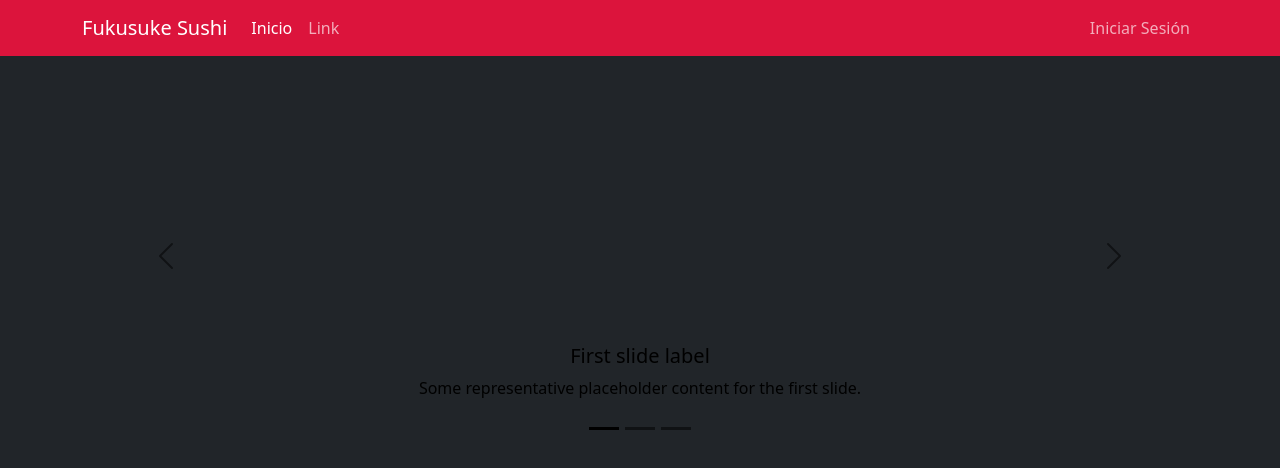
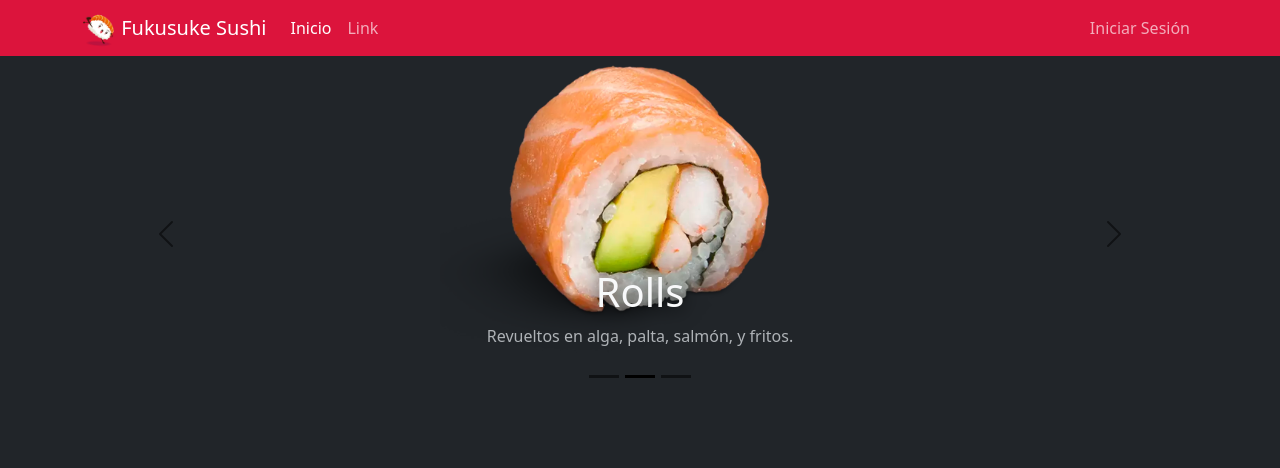
Before and after one commit to dzegers-USM/www-sushi, a website: page src/index.html in a window 1280 px wide. Both pictures are taken after a click on the link "Inicio". Drawn offline with nearby package versions, Linux system fonts and the light colour scheme.

Commit message:
Mock text and images in carousel

```diff
--- a/src/index.html
+++ b/src/index.html
@@ -6,6 +6,7 @@
     <meta name="viewport" content="width=device-width, initial-scale=1.0">
 
     <link rel="stylesheet" href="main.css">
+    <link rel="stylesheet" href="index.css">
 
     <script src="../node_modules/bootstrap/dist/js/bootstrap.bundle.min.js"></script>
 
@@ -13,14 +14,18 @@
   </head>
 
 <body>
-  <nav class="navbar navbar-expand-sm bg-primary">
+  <nav class="navbar navbar-expand-sm bg-primary mb-2">
     <div class="container-lg">
-      <a class="navbar-brand" href="#">Fukusuke Sushi</a>
+      <!-- <a class="navbar-brand" href="#">Fukusuke Sushi</a> -->
+      <a class="navbar-brand" href="#">
+        <img class="nav-logo-fukusuke" src="images/png_sushi_2.png" alt="Fukusuke Sushi" height="64">
+        Fukusuke Sushi
+      </a>
       <button class="navbar-toggler" type="button" data-bs-toggle="collapse" data-bs-target="#navbarSupportedContent" aria-controls="navbarSupportedContent" aria-expanded="false" aria-label="Toggle navigation">
         <span class="navbar-toggler-icon"></span>
       </button>
       <div class="collapse navbar-collapse" id="navbarSupportedContent">
-        <ul class="navbar-nav me-auto mb-2 mb-lg-0">
+        <ul class="navbar-nav me-auto mb-2 mb-lg-0 ">
           <li class="nav-item">
             <a class="nav-link active" aria-current="page" href="#">Inicio</a>
           </li>
@@ -28,9 +33,7 @@
             <a class="nav-link" href="#">Link</a>
           </li>
         </ul>
-      </div>
-      <div class="d-flex">
-        <ul class="navbar-nav me-auto mb-2 mb-lg-0">
+        <ul class="navbar-nav mb-2 mb-lg-0 ml-auto">
           <li class="nav-item">
             <a class="nav-link" href="login/index.html">Iniciar Sesión</a>
           </li>
@@ -39,7 +42,7 @@
     </div>
   </nav>
   <div class="container-lg">
-  <div id="carouselFeatured" class="carousel slide">
+    <div id="carouselFeatured" class="carousel slide" data-bs-ride="carousel">
       <div class="carousel-indicators">
         <button type="button" data-bs-target="#carouselFeatured" data-bs-slide-to="0" class="active" aria-current="true" aria-label="Slide 1"></button>
         <button type="button" data-bs-target="#carouselFeatured" data-bs-slide-to="1" aria-label="Slide 2"></button>
@@ -47,24 +50,30 @@
       </div>
       <div class="carousel-inner">
         <div class="carousel-item active">
-        <div style="height: 400px; width: 400px;"></div>
-        <div class="carousel-caption d-none d-md-block">
-          <h5>First slide label</h5>
-          <p>Some representative placeholder content for the first slide.</p>
+          <div class="d-flex justify-content-center">
+            <img class="carousel-inner-img" src="images/Nigiri-acevichado.webp" alt="" height="400px">
+          </div>
+          <div class="carousel-caption">
+            <h1 class="text-light h1-shadow">Nigiri</h5>
+            <p class="text-muted">¡Prueba nuestras variedades de Nigiri!</p>
           </div>
         </div>
         <div class="carousel-item">
-        <div style="height: 400px; width: 400px;"></div>
-        <div class="carousel-caption d-none d-md-block">
-          <h5>Second slide label</h5>
-          <p>Some representative placeholder content for the second slide.</p>
+          <div class="d-flex justify-content-center">
+            <img class="carousel-inner-img" src="images/Ebi-roll.webp" alt="" height="400px">
+          </div>
+          <div class="carousel-caption">
+            <h1 class="text-light h1-shadow">Rolls</h5>
+            <p class="text-muted">Revueltos en alga, palta, salmón, y fritos.</p>
           </div>
         </div>
         <div class="carousel-item">
-        <div style="height: 400px; width: 400px;"></div>
-        <div class="carousel-caption d-none d-md-block">
-          <h5>Third slide label</h5>
-          <p>Some representative placeholder content for the third slide.</p>
+          <div class="d-flex justify-content-center">
+            <img class="carousel-inner-img" src="images/Sashimi-salmon.webp" alt="" height="400px">
+          </div>
+          <div class="carousel-caption">
+            <h1 class="text-light h1-shadow">Sashimi</h5>
+            <p class="text-muted">Finos cortes de salmón o atún crudo.</p>
           </div>
         </div>
       </div>
--- /dev/null
+++ b/src/index.scss
@@ -0,0 +1,12 @@
+
+.nav-logo-fukusuke {
+    margin: -20px -15px -20px -15px;
+}
+
+.carousel-inner-img {
+    margin: -80px -50px 20px -50px;
+}
+
+.h1-shadow {
+    text-shadow: 0 2px 20px black;
+}
```
Also changed, not shown: src/images/Ebi-roll.webp (added), src/images/Nigiri-acevichado.webp (added), src/images/Sashimi-salmon.webp (added), src/index.css (added). Lines whose indentation alone changed are shown as unchanged.
